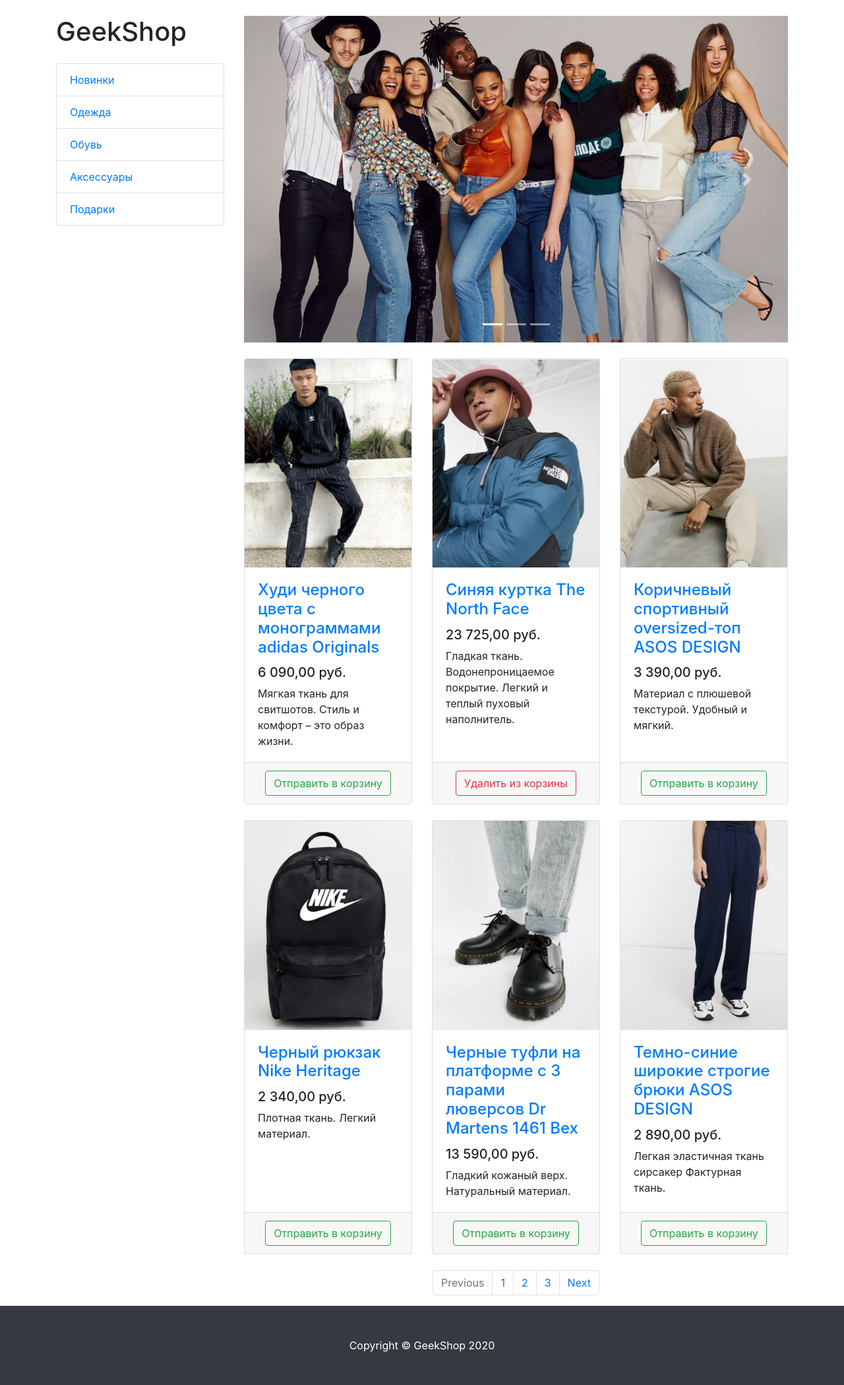
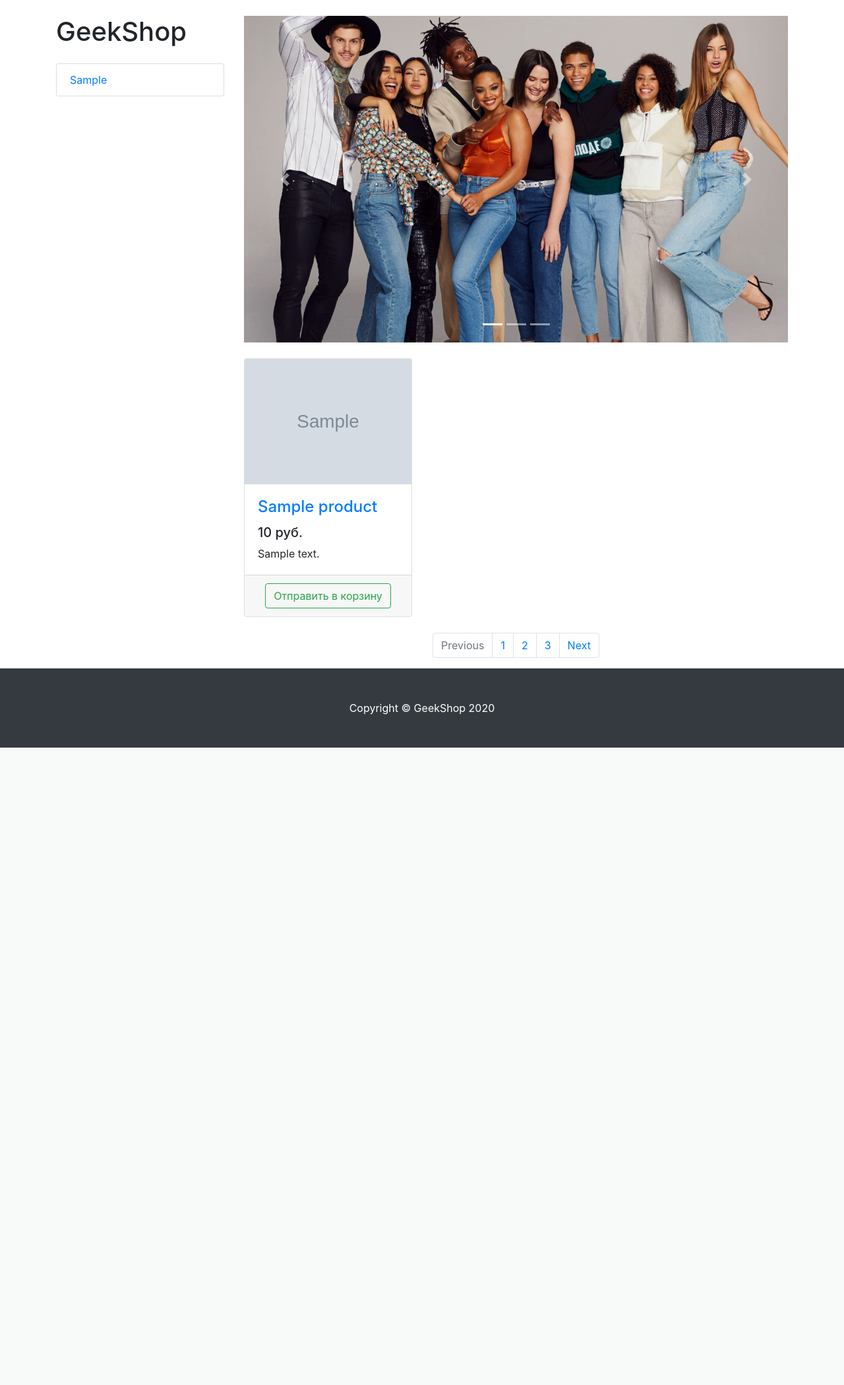
Before and after one commit to soulparadise/Django_1, a Django app: template geekshop/mainapp/templates/mainapp/products.html in a window 1280 px wide. Shown: the part 56-2155 px from the top of the page at 66% size. After the commit the page ends 1189 px from the top, so only its background shows below. Run offline with Django 3.2, Linux system fonts and the light colour scheme; the template is opened without the code that fills it: most values are stand-ins (such as "Sample title", 1, 10 or a date in 2020); grey boxes marked "Sample" are stand-in pictures; some libraries are stand-ins or nearby versions.

Commit message:
lesson_02 load static

```diff
--- a/geekshop/geekshop/urls.py
+++ b/geekshop/geekshop/urls.py
@@ -16,11 +16,10 @@
 from django.contrib import admin
 from django.urls import path
 
-from mainapp.views import index, products, test
+from mainapp.views import index, products
 
 urlpatterns = [
     path('admin/', admin.site.urls),
     path('', index, name='index'),
     path('products/', products, name='product'),
-    path('test/', test, name='test')
 ]
--- a/geekshop/mainapp/templates/mainapp/products.html
+++ b/geekshop/mainapp/templates/mainapp/products.html
@@ -1,5 +1,8 @@
+{% load static %}
+
 <!DOCTYPE html>
 <html lang="en">
+
 
 <head>
 
@@ -8,13 +11,13 @@
     <meta name="description" content="">
     <meta name="author" content="">
 
-    <title>GeekShop - Каталог</title>
+    <title>{{ title|title }}</title>
 
     <!-- Bootstrap core CSS -->
-    <link href="/static/vendor/bootstrap/css/bootstrap.min.css" rel="stylesheet">
+    <link href="{% static 'vendor/bootstrap/css/bootstrap.min.css' %}" rel="stylesheet">
 
     <!-- Custom styles for this template -->
-    <link href="/static/css/products.css" rel="stylesheet">
+    <link href="{% static 'css/products.css' %}" rel="stylesheet">
 
 </head>
 
@@ -53,11 +56,10 @@
 
             <h1 class="my-4">GeekShop</h1>
             <div class="list-group">
-                <a href="#" class="list-group-item">Новинки</a>
-                <a href="#" class="list-group-item">Одежда</a>
-                <a href="#" class="list-group-item">Обувь</a>
-                <a href="#" class="list-group-item">Аксессуары</a>
-                <a href="#" class="list-group-item">Подарки</a>
+
+                {% for category_item in categories %}
+                    <a href="#" class="list-group-item">{{ category_item|title }}</a>
+                {% endfor %}
             </div>
 
         </div>
@@ -73,13 +75,13 @@
                 </ol>
                 <div class="carousel-inner" role="listbox">
                     <div class="carousel-item active">
-                        <img class="d-block img-fluid" src="/static/vendor/img/slides/slide-1.jpg" alt="First slide">
+                        <img class="d-block img-fluid" src="{% static 'vendor/img/slides/slide-1.jpg' %}" alt="First slide">
                     </div>
                     <div class="carousel-item">
-                        <img class="d-block img-fluid" src="/static/vendor/img/slides/slide-2.jpg" alt="Second slide">
+                        <img class="d-block img-fluid" src="{% static 'vendor/img/slides/slide-2.jpg' %}" alt="Second slide">
                     </div>
                     <div class="carousel-item">
-                        <img class="d-block img-fluid" src="/static/vendor/img/slides/slide-3.jpg" alt="Third slide">
+                        <img class="d-block img-fluid" src="{% static 'vendor/img/slides/slide-3.jpg' %}" alt="Third slide">
                     </div>
                 </div>
                 <a class="carousel-control-prev" href="#carouselExampleIndicators" role="button" data-slide="prev">
@@ -93,128 +95,27 @@
             </div>
 
             <div class="row">
-
+                {% for product in products %}
                     <div class="col-lg-4 col-md-6 mb-4">
                         <div class="card h-100">
                             <a href="#">
                                 <img class="card-img-top"
-                                 src="/static/vendor/img/products/Adidas-hoodie.png"
+                                     src="{% static product.img %}"
                                      alt="">
                             </a>
                             <div class="card-body">
                                 <h4 class="card-title">
-                                <a href="#">Худи черного цвета с монограммами adidas Originals</a>
+                                    <a href="#">{{ product.name }}</a>
                                 </h4>
-                            <h5>6 090,00 руб.</h5>
-                            <p class="card-text">Мягкая ткань для свитшотов. Стиль и комфорт – это образ жизни.</p>
+                                <h5>{{ product.price }} руб.</h5>
+                                <p class="card-text">{{ product.description }}</p>
                             </div>
                             <div class="card-footer text-center">
                                 <button type="button" class="btn btn-outline-success">Отправить в корзину</button>
                             </div>
                         </div>
                     </div>
-
-                <div class="col-lg-4 col-md-6 mb-4">
-                    <div class="card h-100">
-                        <a href="#">
-                            <img class="card-img-top"
-                                 src="/static/vendor/img/products/Blue-jacket-The-North-Face.png" alt="">
-                        </a>
-                        <div class="card-body">
-                            <h4 class="card-title">
-                                <a href="#">Синяя куртка The North Face</a>
-                            </h4>
-                            <h5>23 725,00 руб.</h5>
-                            <p class="card-text">
-                                Гладкая ткань. Водонепроницаемое покрытие. Легкий и теплый пуховый наполнитель.
-                            </p>
-                        </div>
-                        <div class="card-footer text-center">
-                            <button type="button" class="btn btn-outline-danger">Удалить из корзины</button>
-                        </div>
-                    </div>
-                </div>
-
-                <div class="col-lg-4 col-md-6 mb-4">
-                    <div class="card h-100">
-                        <a href="#">
-                            <img class="card-img-top"
-                                 src="/static/vendor/img/products/Brown-sports-oversized-top-ASOS-DESIGN.png"
-                                 alt="">
-                        </a>
-                        <div class="card-body">
-                            <h4 class="card-title">
-                                <a href="#">Коричневый спортивный oversized-топ ASOS DESIGN</a>
-                            </h4>
-                            <h5>3 390,00 руб.</h5>
-                            <p class="card-text">Материал с плюшевой текстурой. Удобный и мягкий.</p>
-                        </div>
-                        <div class="card-footer text-center">
-                            <button type="button" class="btn btn-outline-success">Отправить в корзину</button>
-                        </div>
-                    </div>
-                </div>
-
-                <div class="col-lg-4 col-md-6 mb-4">
-                    <div class="card h-100">
-                        <a href="#">
-                            <img class="card-img-top"
-                                 src="/static/vendor/img/products/Black-Nike-Heritage-backpack.png"
-                                 alt="">
-                        </a>
-                        <div class="card-body">
-                            <h4 class="card-title">
-                                <a href="#">Черный рюкзак Nike Heritage</a>
-                            </h4>
-                            <h5>2 340,00 руб.</h5>
-                            <p class="card-text">Плотная ткань. Легкий материал.</p>
-                        </div>
-                        <div class="card-footer text-center">
-                            <button type="button" class="btn btn-outline-success">Отправить в корзину</button>
-                        </div>
-                    </div>
-                </div>
-
-                <div class="col-lg-4 col-md-6 mb-4">
-                    <div class="card h-100">
-                        <a href="#">
-                            <img class="card-img-top"
-                                 src="/static/vendor/img/products/Black-Dr-Martens-shoes.png"
-                                 alt="">
-                        </a>
-                        <div class="card-body">
-                            <h4 class="card-title">
-                                <a href="#">Черные туфли на платформе с 3 парами люверсов Dr Martens 1461 Bex</a>
-                            </h4>
-                            <h5>13 590,00 руб.</h5>
-                            <p class="card-text">Гладкий кожаный верх. Натуральный материал.</p>
-                        </div>
-                        <div class="card-footer text-center">
-                            <button type="button" class="btn btn-outline-success">Отправить в корзину</button>
-                        </div>
-                    </div>
-                </div>
-
-                <div class="col-lg-4 col-md-6 mb-4">
-                    <div class="card h-100">
-                        <a href="#">
-                            <img class="card-img-top"
-                                 src="/static/vendor/img/products/Dark-blue-wide-leg-ASOs-DESIGN-trousers.png"
-                                 alt="">
-                        </a>
-                        <div class="card-body">
-                            <h4 class="card-title">
-                                <a href="#">Темно-синие широкие строгие брюки ASOS DESIGN</a>
-                            </h4>
-                            <h5>2 890,00 руб.</h5>
-                            <p class="card-text">Легкая эластичная ткань сирсакер Фактурная ткань.</p>
-                        </div>
-                        <div class="card-footer text-center">
-                            <button type="button" class="btn btn-outline-success">Отправить в корзину</button>
-                        </div>
-                    </div>
-                </div>
-
+                {% endfor %}
             </div>
 
             <nav aria-label="Page navigation example">
@@ -241,17 +142,17 @@
 <!-- Footer -->
 <footer class="py-5 bg-dark">
     <div class="container">
-        <p class="m-0 text-center text-white">Copyright &copy; GeekShop 2020</p>
+        <p class="m-0 text-center text-white">Copyright &copy; GeekShop {{ date|date:"Y" }}</p>
     </div>
     <!-- /.container -->
 </footer>
 
 <!-- Bootstrap core JavaScript -->
-<script src="/static/vendor/jquery/jquery.min.js"></script>
-<script src="/static/vendor/bootstrap/js/bootstrap.bundle.min.js"></script>
+<script src="{% static 'vendor/jquery/jquery.min.js' %}"></script>
+<script src="{% static 'vendor/bootstrap/js/bootstrap.bundle.min.js' %}"></script>
 
 <!-- FontAwesome script -->
-<script src="/static/vendor/fontawesome/fontawesome-icons.js" crossorigin="anonymous"></script>
+<script src="{% static 'vendor/fontawesome/fontawesome-icons.js' %}" crossorigin="anonymous"></script>
 
 </body>
 
```
Also changed, not shown: geekshop/mainapp/templates/mainapp/index.html (+8 -5 lines), geekshop/mainapp/views.py (+17 -13 lines). Lines whose indentation alone changed are shown as unchanged.
